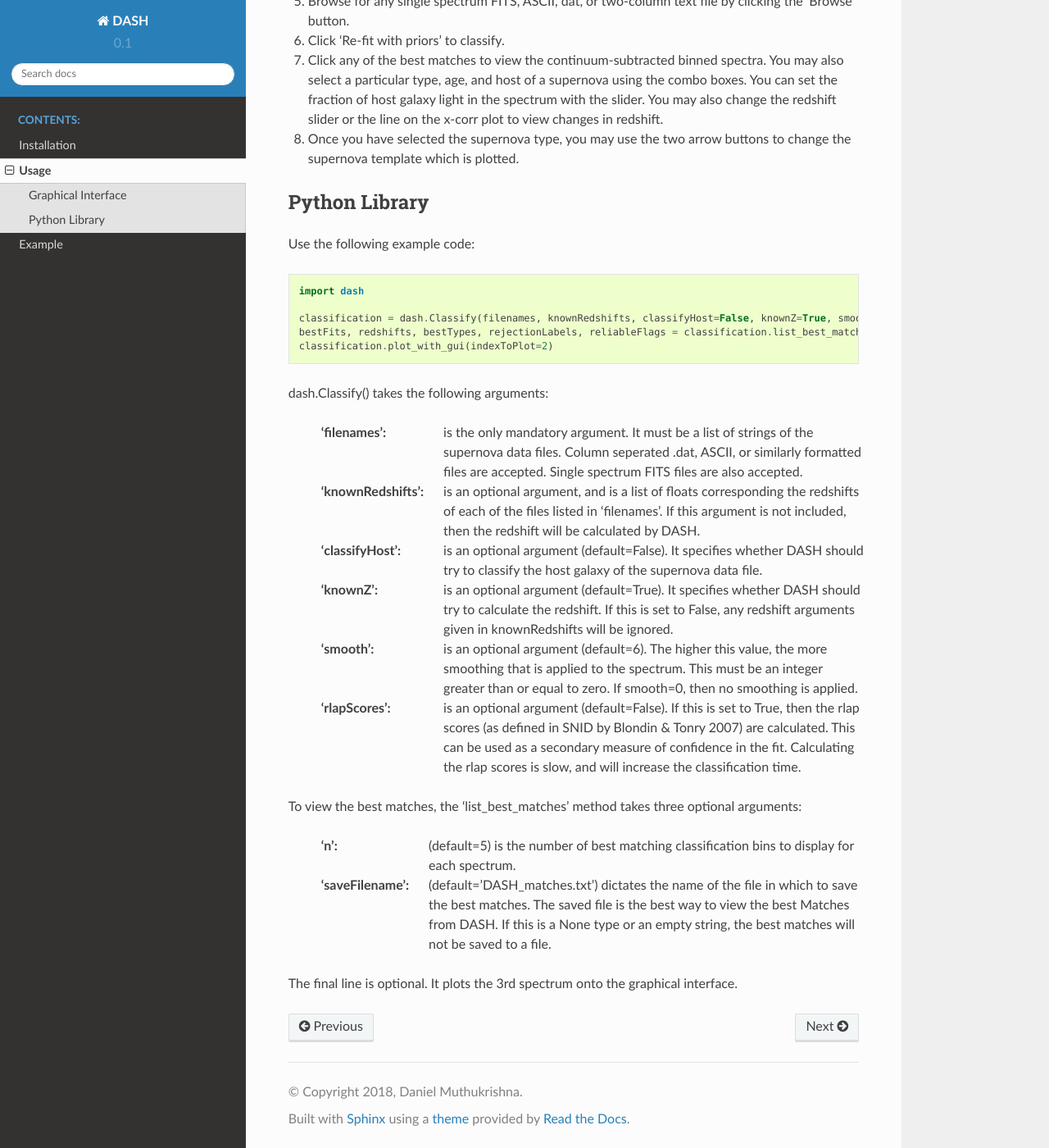
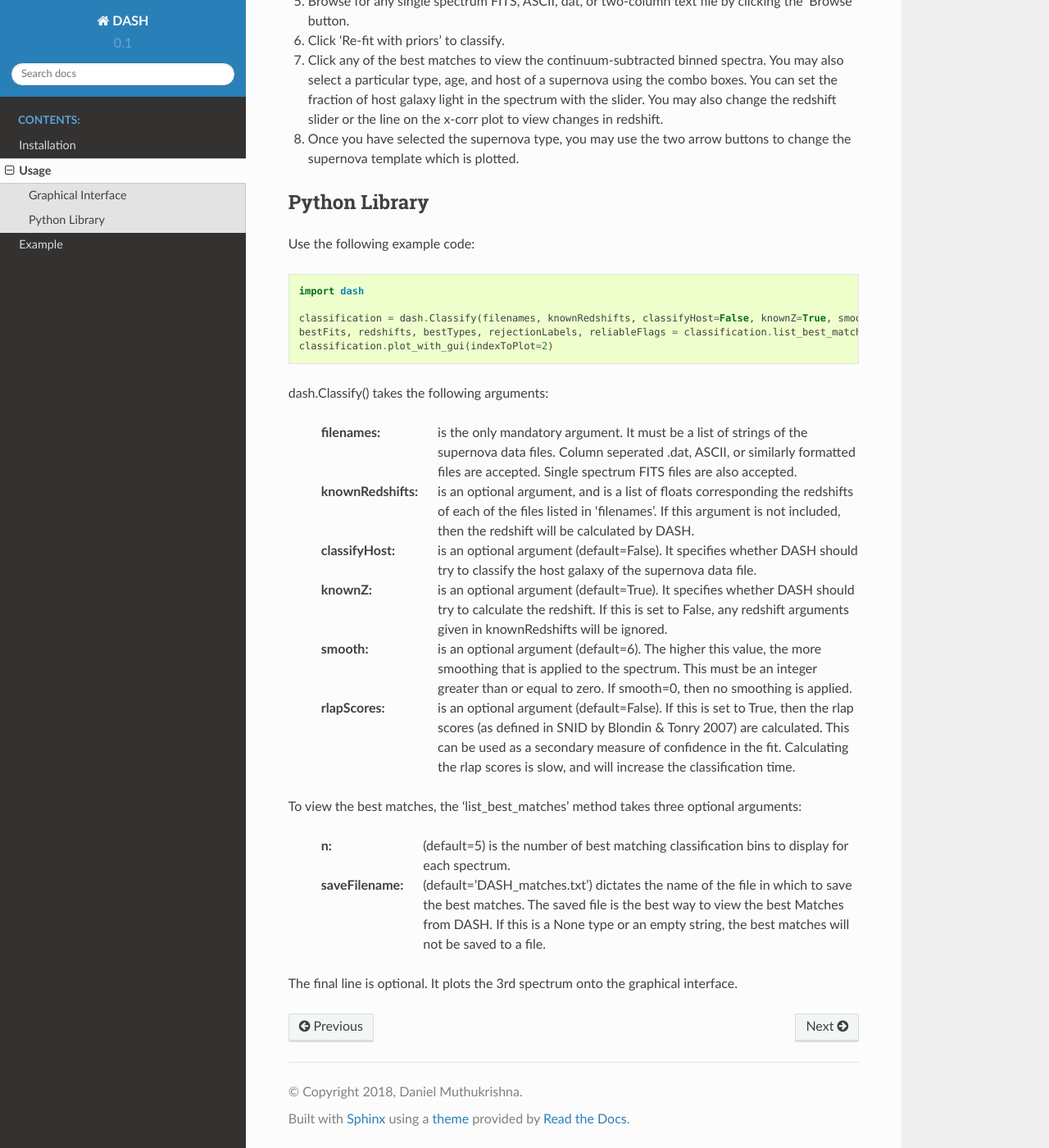
Before and after one commit to daniel-muthukrishna/astrodash, a Sphinx documentation site: the page built from docs/usage.rst, in a window 1280 px wide and 1400 px high, scrolled down 1458 px. Shown: the whole window at 82% size. Built offline with Sphinx 7.4.7 and the Read the Docs theme 2.0.0, drawn with Linux system fonts in a browser that asks for light colours; some of the changed lines change nothing that is shown.

Commit message:
Minor updates to Sphinx documentation

```diff
--- a/docs/usage.rst
+++ b/docs/usage.rst
@@ -59,23 +59,23 @@ Use the following example code:
 
 dash.Classify() takes the following arguments:
 
-    :'filenames': is the only mandatory argument. It must be a list of strings of the supernova data files. Column seperated .dat, ASCII, or similarly formatted files are accepted. Single spectrum FITS files are also accepted.
+    :filenames: is the only mandatory argument. It must be a list of strings of the supernova data files. Column seperated .dat, ASCII, or similarly formatted files are accepted. Single spectrum FITS files are also accepted.
 
-    :'knownRedshifts': is an optional argument, and is a list of floats corresponding the redshifts of each of the files listed in 'filenames'. If this argument is not included, then the redshift will be calculated by DASH.
+    :knownRedshifts: is an optional argument, and is a list of floats corresponding the redshifts of each of the files listed in 'filenames'. If this argument is not included, then the redshift will be calculated by DASH.
 
-    :'classifyHost': is an optional argument (default=False). It specifies whether DASH should try to classify the host galaxy of the supernova data file.
+    :classifyHost: is an optional argument (default=False). It specifies whether DASH should try to classify the host galaxy of the supernova data file.
 
-    :'knownZ': is an optional argument (default=True). It specifies whether DASH should try to calculate the redshift. If this is set to False, any redshift arguments given in knownRedshifts will be ignored.
+    :knownZ: is an optional argument (default=True). It specifies whether DASH should try to calculate the redshift. If this is set to False, any redshift arguments given in knownRedshifts will be ignored.
 
-    :'smooth': is an optional argument (default=6). The higher this value, the more smoothing that is applied to the spectrum. This must be an integer greater than or equal to zero. If smooth=0, then no smoothing is applied.
+    :smooth: is an optional argument (default=6). The higher this value, the more smoothing that is applied to the spectrum. This must be an integer greater than or equal to zero. If smooth=0, then no smoothing is applied.
 
-    :'rlapScores': is an optional argument (default=False). If this is set to True, then the rlap scores (as defined in SNID by Blondin & Tonry 2007) are calculated. This can be used as a secondary measure of confidence in the fit. Calculating the rlap scores is slow, and will increase the classification time.
+    :rlapScores: is an optional argument (default=False). If this is set to True, then the rlap scores (as defined in SNID by Blondin & Tonry 2007) are calculated. This can be used as a secondary measure of confidence in the fit. Calculating the rlap scores is slow, and will increase the classification time.
 
 
 To view the best matches, the 'list_best_matches' method takes three optional arguments:
 
-    :'n': (default=5) is the number of best matching classification bins to display for each spectrum.
+    :n: (default=5) is the number of best matching classification bins to display for each spectrum.
 
-    :'saveFilename': (default='DASH_matches.txt') dictates the name of the file in which to save the best matches. The saved file is the best way to view the best Matches from DASH. If this is a None type or an empty string, the best matches will not be saved to a file.
+    :saveFilename: (default='DASH_matches.txt') dictates the name of the file in which to save the best matches. The saved file is the best way to view the best Matches from DASH. If this is a None type or an empty string, the best matches will not be saved to a file.
 
 The final line is optional. It plots the 3rd spectrum onto the graphical interface.
```
